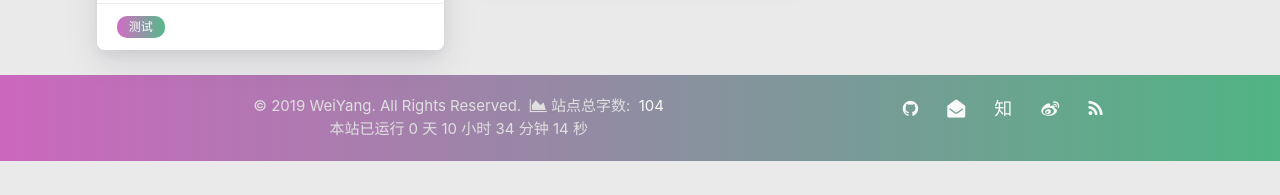
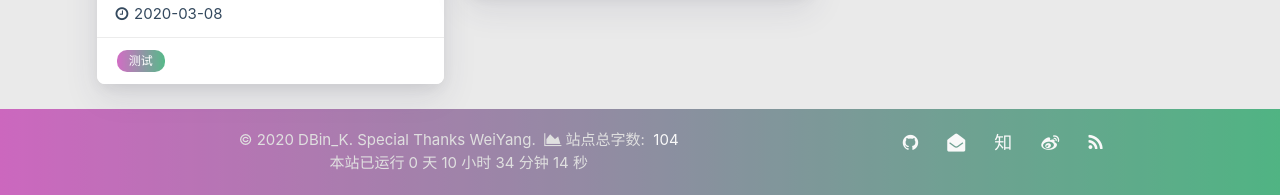
Before and after one commit to DBinKv1/DBinKv1.github.io, a plain HTML site: page index.html in a window 1280 px wide. Shown: the part 1414-1609 px from the top of the page. Before the commit the page ends 1575 px from the top, so only its background shows below. Drawn offline with Linux system fonts and the light colour scheme; a script that the page names is missing.

Commit message:
Site updated: 2020-03-08 18:33:58

```diff
--- a/index.html
+++ b/index.html
@@ -253,9 +253,10 @@
 </style>
 
 
-
+ <!--
 <div class="carousel carousel-slider center index-cover" data-indicators="true" style="margin-top: -64px;">
-
+ -->
+<div class="carousel carousel-slider center index-cover" data-indicators="true" style="margin-top: -30px;">
 
     <div class="carousel-item red white-text bg-cover about-cover">
         <div class="container">
@@ -520,7 +521,7 @@ $(function () {
     <footer class="page-footer bg-color">
     <div class="container row center-align">
         <div class="col s12 m8 l8 copy-right">
-            &copy; 2019 WeiYang. All Rights Reserved.
+            &copy; 2020 DBin_K. Special Thanks WeiYang.
 
 
             &nbsp;<i class="fa fa-area-chart"></i>&nbsp;站点总字数:&nbsp;
```
